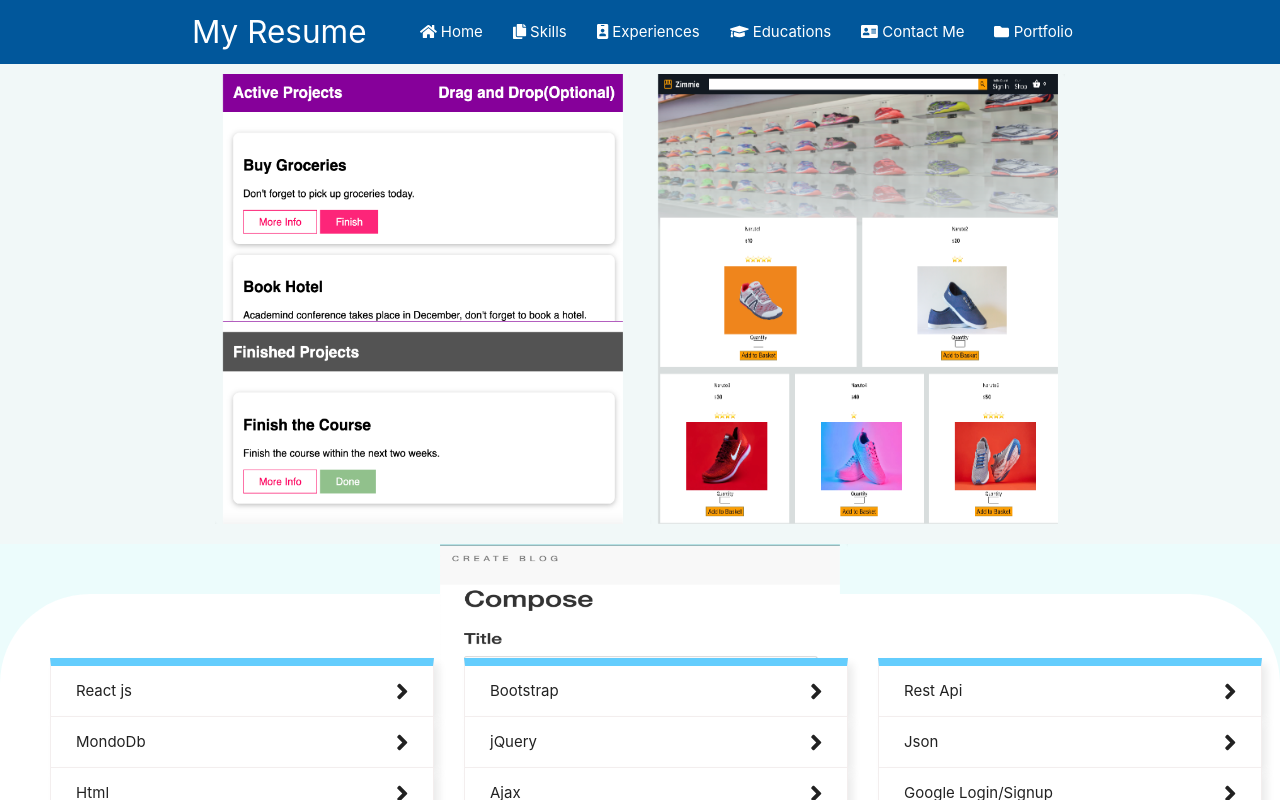
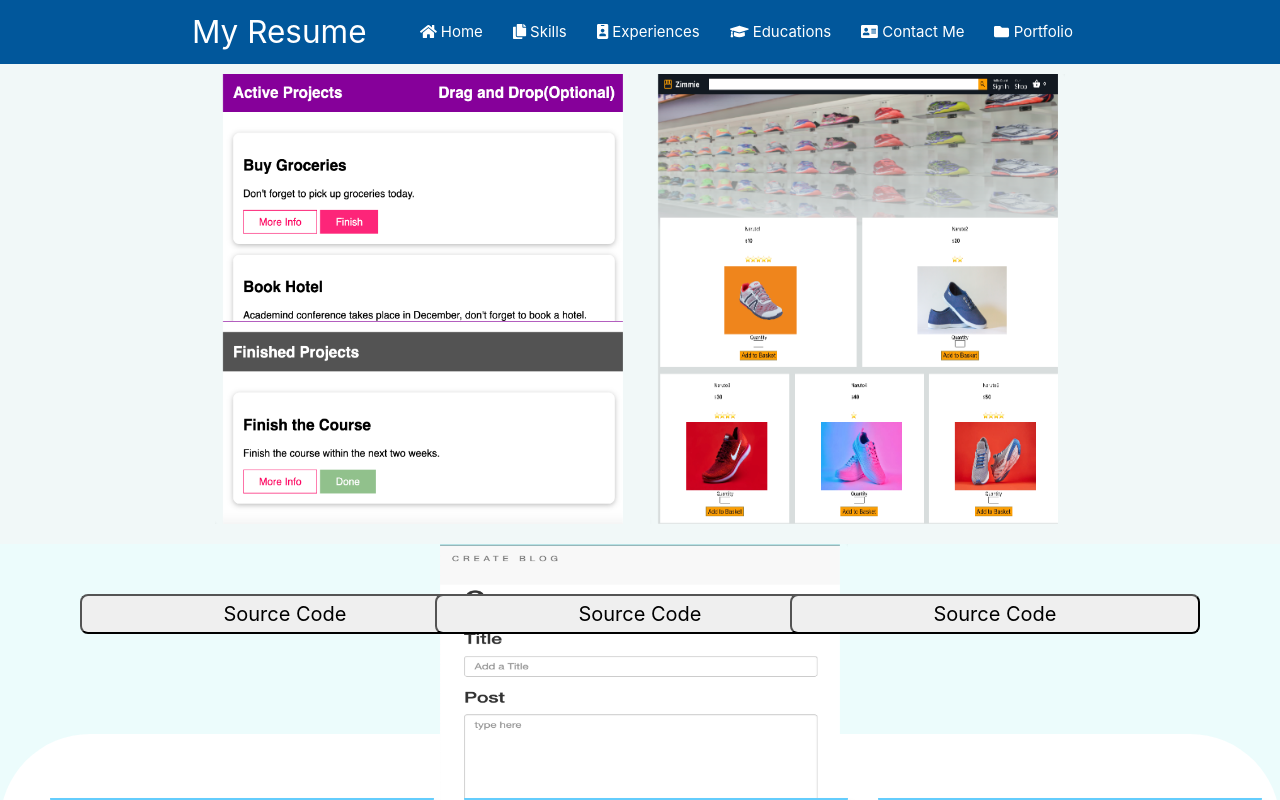
Before and after one commit to Raja0110H/portfilio-website-resume, a React (Create React App) app: page /portfolios in a window 1280 px wide. Shown: the top 800 px of the page. Built offline with nearby package versions, Linux system fonts and the light colour scheme; the HTML template or start-up script is replaced by a standard one.

Commit message:
added source code button with link

```diff
--- a/src/components/pages/portfolios/portfolios.css
+++ b/src/components/pages/portfolios/portfolios.css
@@ -1,6 +1,6 @@
 body {
   background-color: #ecfcfc;
-  height: 150vh;
+  height: 250vh;
 }
 .main___containerOne {
   background-color: #f1f8f8;
@@ -134,8 +134,18 @@ body {
 
 .main___containerTwo {
   display: flex;
-  margin-top: 50px;
+  margin-top: 150px;
   border-radius: 90px;
   height: 60vh;
   background-color: #ffffff;
 }
+.source_code_button{
+  height:40px;
+  width: 410px;
+  border-radius: 8px;
+  font-size: 20px
+}
+.source_code_button:hover{
+  background-color:#1fc21c
+
+}
--- a/src/components/pages/portfolios/portfolios.js
+++ b/src/components/pages/portfolios/portfolios.js
@@ -16,10 +16,10 @@ export default function Portfolios() {
           <img src={img1} alt="" style={{ height: "22.5em", width: "20em" }} />
           <figcaption>
             <h5> Project Tracker(Sample)</h5>
-
-            <a href=""></a>
+            <a href="https://raja0110h.github.io/Project-Planner-SamplePG/"></a>
           </figcaption>
         </figure>
+
         <figure className="secondary__container">
           <img
             src={ecommerce}
@@ -28,7 +28,7 @@ export default function Portfolios() {
           />
           <figcaption>
             <h5>Ecommerce Website</h5>
-            <a href=""></a>
+            <a href="https://e-commerce-113.herokuapp.com/signup"></a>
           </figcaption>
         </figure>
         <figure className="secondary__container">
@@ -40,6 +40,43 @@ export default function Portfolios() {
           </figcaption>
         </figure>
       </div>
+      <div
+        style={{
+          width: "100%",
+          display: "flex",
+          justifyContent: "space-between",
+        }}
+      >
+        <div style={{ position: "relative", left: "80px", top: "50px" }}>
+          <button className="source_code_button">
+            {" "}
+            <a href="https://github.com/Raja0110H/Project-Planner-SamplePG"
+  >
+              {" "}
+              Source Code
+            </a>
+          </button>
+        </div>
+        <div style={{ position: "relative", left: "0px", top: "50px" }}>
+          <button className="source_code_button">
+            {" "}
+            <a href="https://github.com/Raja0110H/e-commerce-react-website">
+              {" "}
+              Source Code
+            </a>
+          </button>
+        </div>
+        <div style={{ position: "relative", left: "-80px", top: "50px" }}>
+          <button className="source_code_button">
+            {" "}
+            <a href="https://github.com/Raja0110H/EJS-Blog-Website">
+              {" "}
+              Source Code
+            </a>
+          </button>
+        </div>
+      </div>
+
       <div className="main___containerTwo">
         <List
           react="React js"
```
